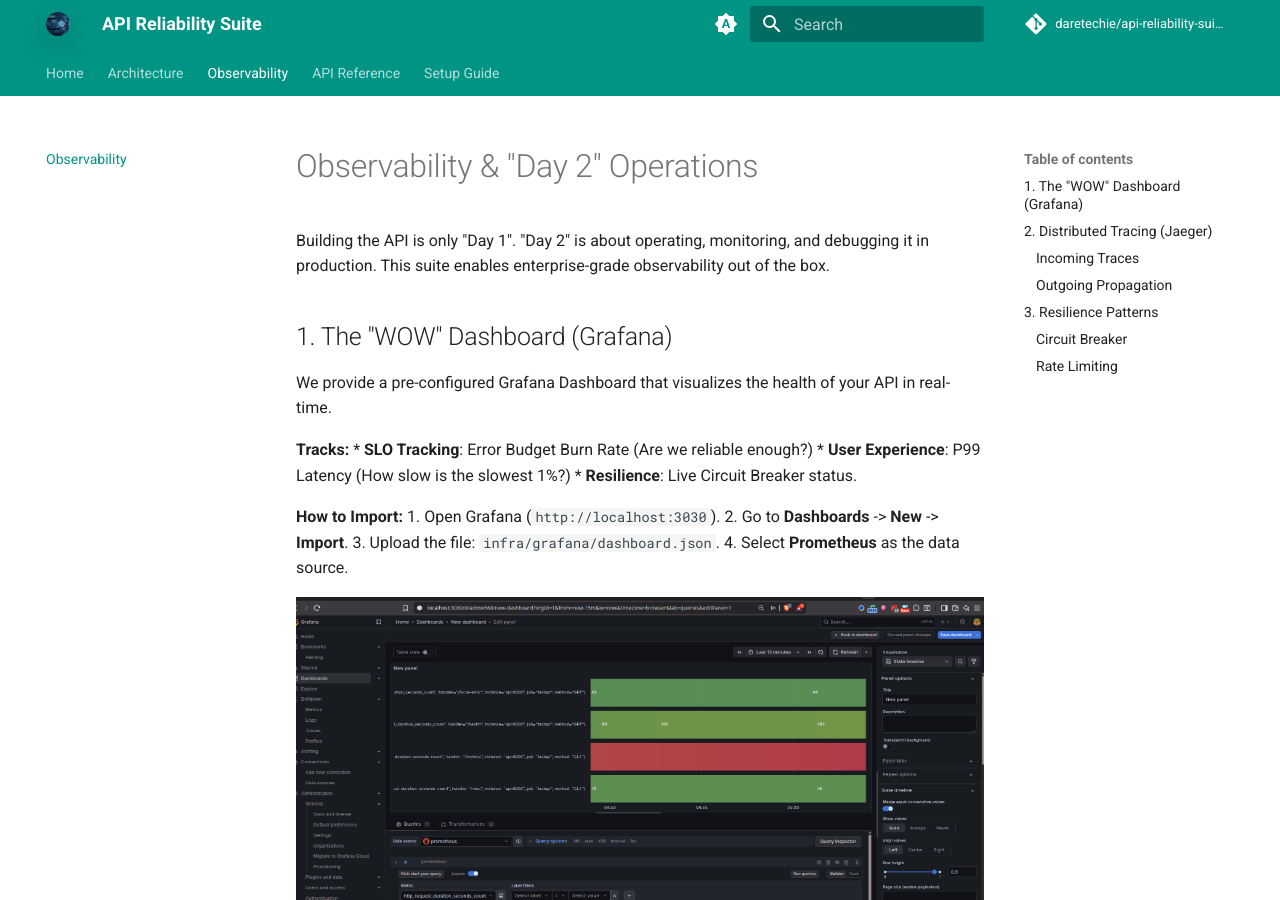
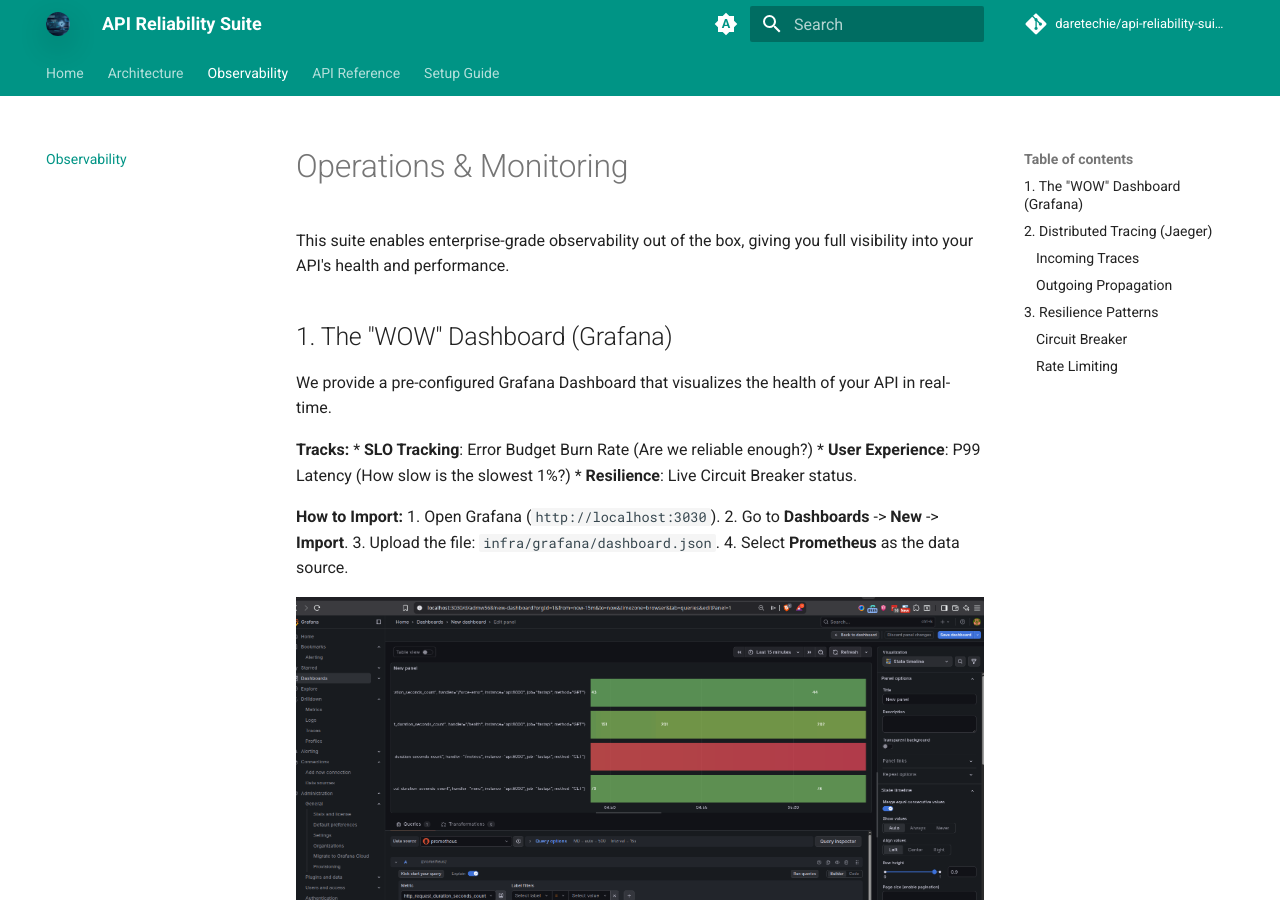
Before and after one commit to darestack/api-reliability-suite, an MkDocs documentation site: the page built from docs/observability.md, in a window 1280 px wide and 900 px high. Built offline with MkDocs 1.6.1 and Material for MkDocs 9.7.7, drawn with Linux system fonts in a browser that asks for light colours; comment, search, counter and statistics services are not loaded.

Commit message:
docs: simplify observability intro by removing jargon

```diff
--- a/docs/observability.md
+++ b/docs/observability.md
@@ -1,6 +1,6 @@
-# Observability & "Day 2" Operations
+# Operations & Monitoring
 
-Building the API is only "Day 1". "Day 2" is about operating, monitoring, and debugging it in production. This suite enables enterprise-grade observability out of the box.
+This suite enables enterprise-grade observability out of the box, giving you full visibility into your API's health and performance.
 
 ## 1. The "WOW" Dashboard (Grafana)
 
```
